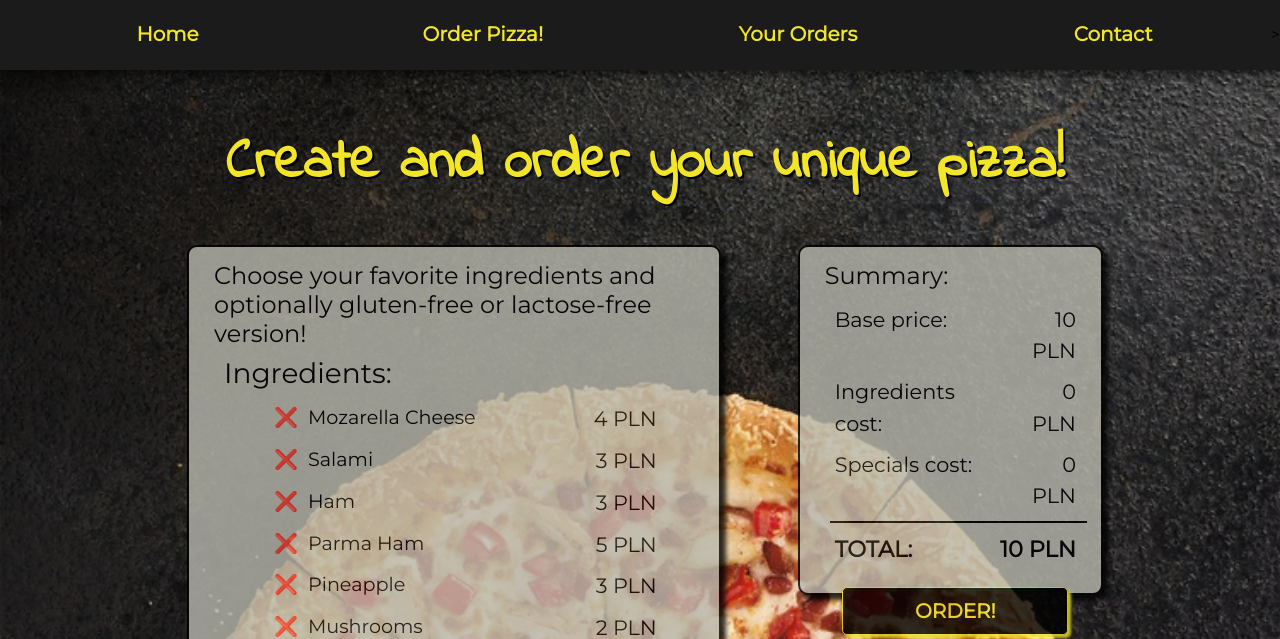
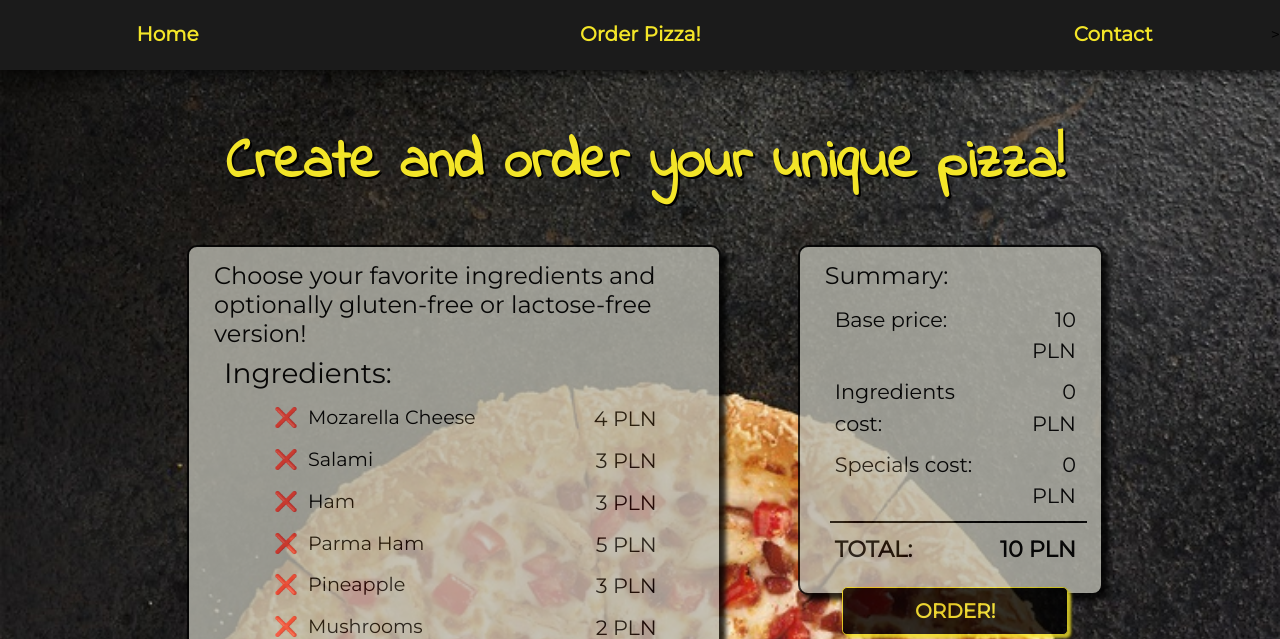
Before and after one commit to ziolek2609/HCI-Project, a Django app: page /order_pizza/ in a window 1280 px wide. Shown: the top 639 px of the page. Run offline with Django 3.2, Linux system fonts and the light colour scheme; some libraries are stand-ins or nearby versions.

Commit message:
Removed your_order

```diff
--- a/uploads/core/views.py
+++ b/uploads/core/views.py
@@ -7,11 +7,6 @@ array = []
 def home(request):
     print('Home')
     return render(request, 'home.html')
-
-
-def your_orders(request):
-    print('Your Orders')
-    return render(request, 'your_orders.html')
 
 
 def contact(request):
--- a/uploads/templates/base.html
+++ b/uploads/templates/base.html
@@ -20,16 +20,13 @@
 <body>
     <nav class="header">
             <ul class="container-fluid navbar row">
-                <li class="nav-item col-6 col-sm-3">
+                <li class="nav-item col col-sm-3">
                     <a href="{% url 'home' %}">Home</a>
                 </li>
                 <li class="nav-item col-6 col-sm-3">
                     <a href="{% url 'order_pizza' %}">Order Pizza!</a>
                 </li>
-                <li class="nav-item col-6 col-sm-3">
-                    <a  href="{% url 'your_orders' %}">Your Orders</a>
-                </li>
-                <li class="nav-item col-6 col-sm-3">
+                <li class="nav-item col col-sm-3">
                     <a href="{% url 'contact' %}">Contact</a>
                 </li>
             </ul>>
--- a/uploads/urls.py
+++ b/uploads/urls.py
@@ -7,6 +7,6 @@ from uploads.core import views
 urlpatterns = [
     url('^$', views.home, name='home'),
     url('order_pizza/', views.order_pizza, name='order_pizza'),
-    url('your_orders/', views.your_orders, name='your_orders'),
+
     url('contact/', views.contact, name='contact'),
 ]
```
Also changed, not shown: uploads/templates/your_orders.html (deleted, +0 -10 lines).
